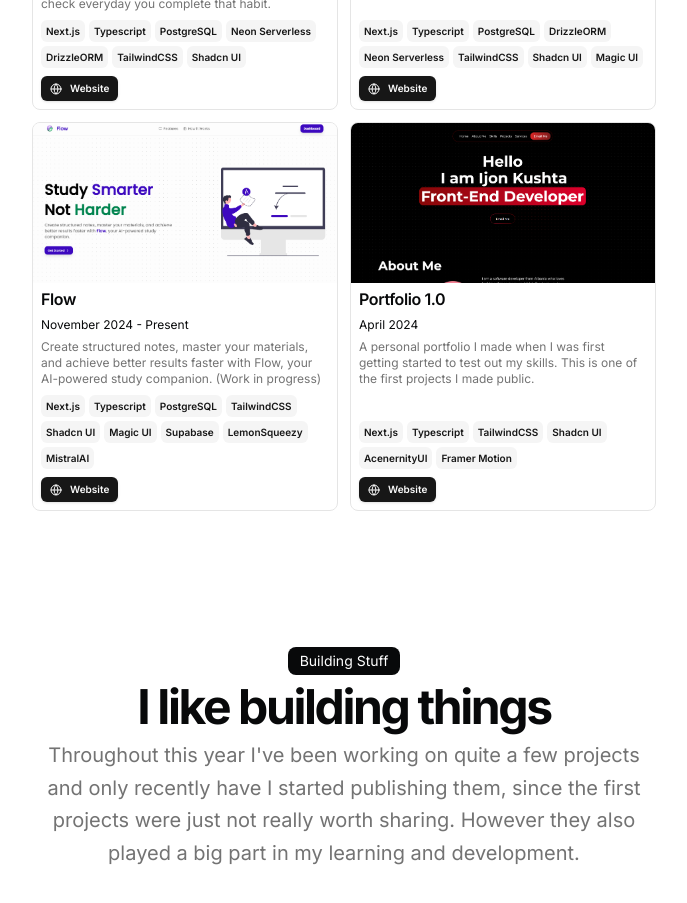
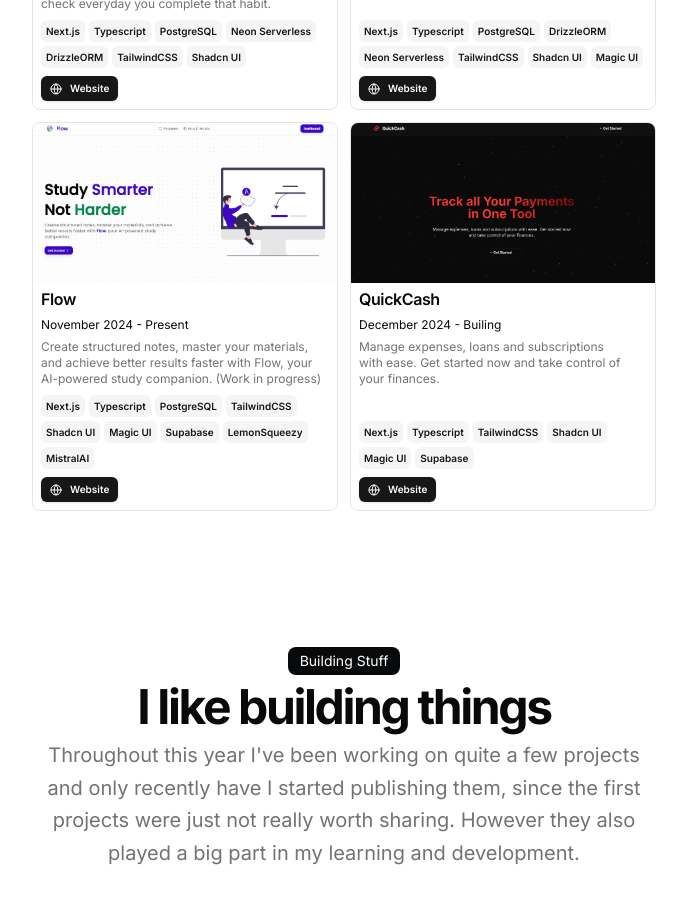
Before and after one commit to codify4/portfolio-2.0, a Next.js app: page / in a window 1280 px wide. Shown: the part 1360-2263 px from the top of the page, without its empty margins (296-983 px from the left). Built offline with nearby package versions, Linux system fonts and the light colour scheme.

Commit message:
added quick cash

```diff
--- a/src/data/resume.tsx
+++ b/src/data/resume.tsx
@@ -179,29 +179,54 @@ export const DATA = {
       image: "/flow.png",
       video: "",
     },
+    // {
+    //   title: "Portfolio 1.0",
+    //   href: "https://ijon-kushta.vercel.app/",
+    //   dates: "April 2024",
+    //   active: true,
+    //   description:
+    //     "A personal portfolio I made when I was first getting started to test out my skills. This is one of the first projects I made public.",
+    //   technologies: [
+    //     "Next.js",
+    //     "Typescript",
+    //     "TailwindCSS",
+    //     "Shadcn UI",
+    //     "AcenernityUI",
+    //     "Framer Motion",
+    //   ],
+    //   links: [
+    //     {
+    //       type: "Website",
+    //       href: "https://ijon-kushta.vercel.app/",
+    //       icon: <Icons.globe className="size-3" />,
+    //     },
+    //   ],
+    //   image: "/portfol.png",
+    //   video: "",
+    // },
     {
-      title: "Portfolio 1.0",
-      href: "https://ijon-kushta.vercel.app/",
-      dates: "April 2024",
+      title: "QuickCash ",
+      href: "https://quick-cash.vercel.app/",
+      dates: "December 2024 - Builing",
       active: true,
       description:
-        "A personal portfolio I made when I was first getting started to test out my skills. This is one of the first projects I made public.",
+        "Manage expenses, loans and subscriptions with ease. Get started now and take control of your finances.",
       technologies: [
         "Next.js",
         "Typescript",
         "TailwindCSS",
         "Shadcn UI",
-        "AcenernityUI",
-        "Framer Motion",
+        "Magic UI",
+        "Supabase",
       ],
       links: [
         {
           type: "Website",
-          href: "https://ijon-kushta.vercel.app/",
+          href: "https://quick-cash.vercel.app/",
           icon: <Icons.globe className="size-3" />,
         },
       ],
-      image: "/portfol.png",
+      image: "/quick-cash.png",
       video: "",
     },
   ],
```
Also changed, not shown: public/quick-cash.png (added).
